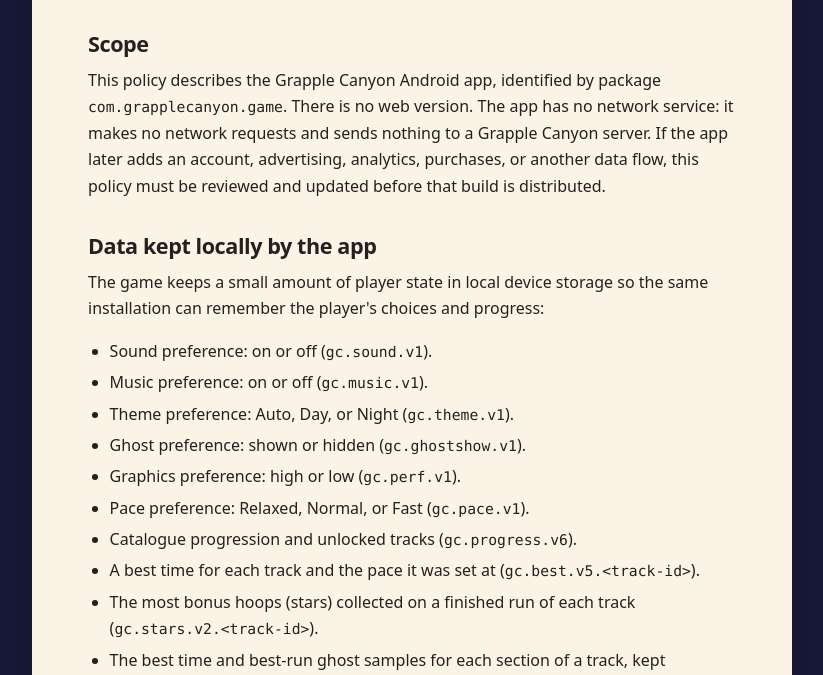
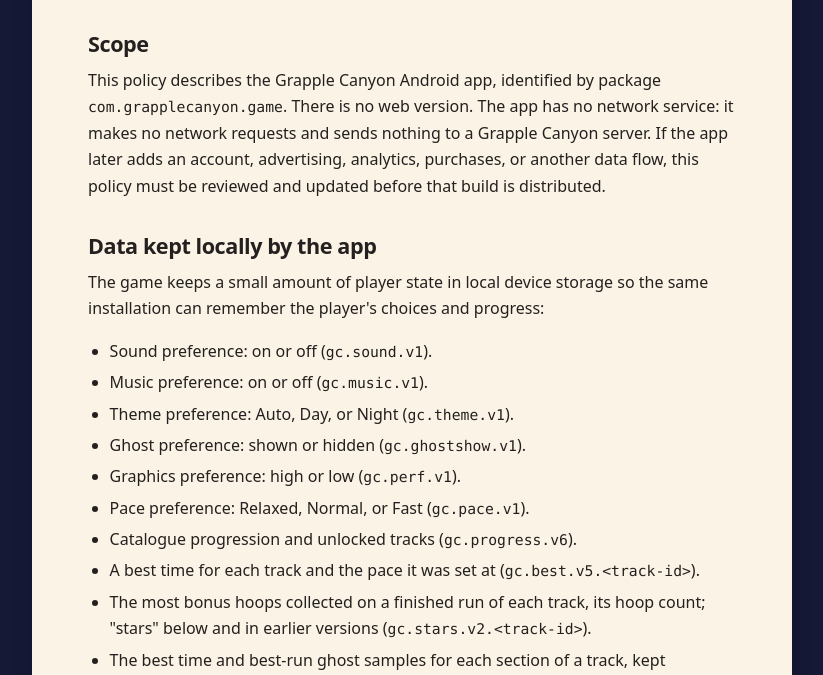
Before and after one commit to hakanErgin/grapple-canyon-privacy, a plain HTML site: page index.html in a window 1280 px wide. Shown: the part 274-949 px from the top of the page, without its empty margins (228-1051 px from the left). Drawn offline with Linux system fonts and the light colour scheme.

Commit message:
Update policy (2026-11-17)

```diff
--- a/index.html
+++ b/index.html
@@ -46,7 +46,7 @@
         <li>Pace preference: Relaxed, Normal, or Fast (<code>gc.pace.v1</code>).</li>
         <li>Catalogue progression and unlocked tracks (<code>gc.progress.v6</code>).</li>
         <li>A best time for each track and the pace it was set at (<code>gc.best.v5.&lt;track-id&gt;</code>).</li>
-        <li>The most bonus hoops (stars) collected on a finished run of each track (<code>gc.stars.v2.&lt;track-id&gt;</code>).</li>
+        <li>The most bonus hoops collected on a finished run of each track, its hoop count; &quot;stars&quot; below and in earlier versions (<code>gc.stars.v2.&lt;track-id&gt;</code>).</li>
         <li>The best time and best-run ghost samples for each section of a track, kept separately for each pace (<code>gc.secbest.v4.&lt;pace&gt;.&lt;track-id&gt;</code>, where <code>&lt;pace&gt;</code> is <code>relaxed</code>, <code>normal</code> or <code>fast</code>).</li>
         <li>The Full Run best time and the pace it was set at (<code>gc.fullrun.v15</code>).</li>
       </ul>
```
